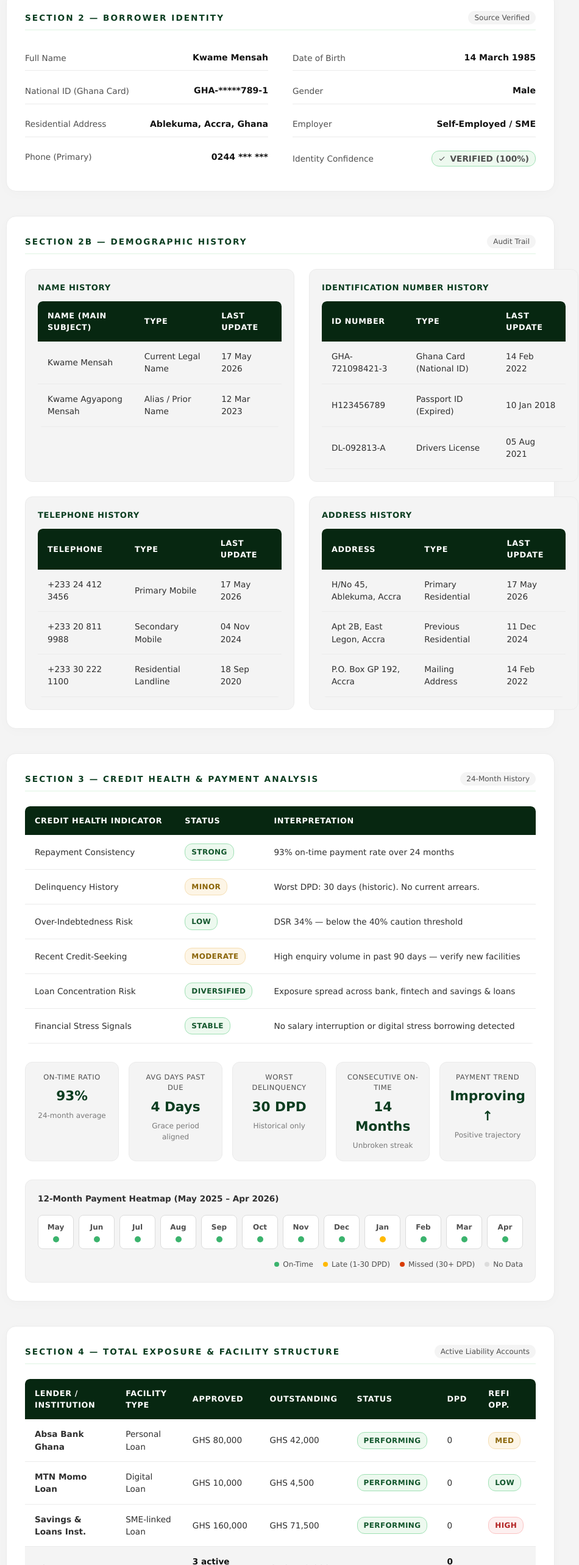
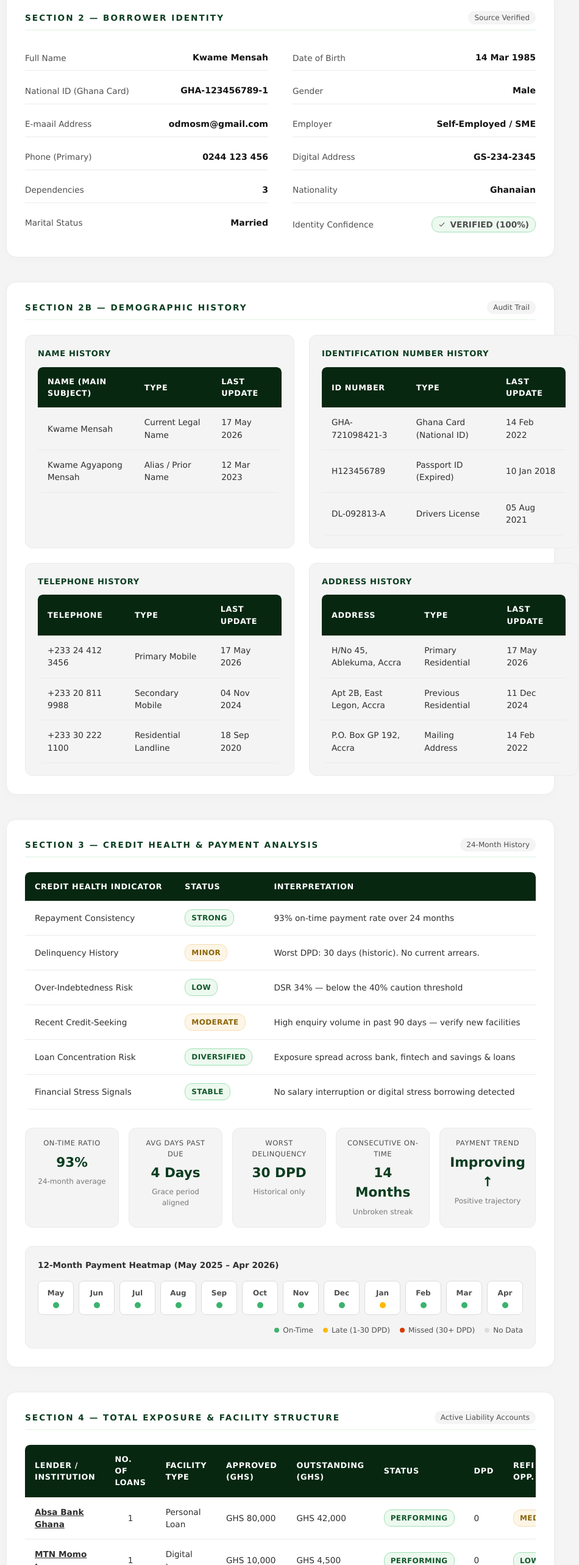
Before and after one commit to qrix15384/report_template, a React (Vite) app in the folder Report Template/: page / in a window 1280 px wide. Shown: the part 972-3538 px from the top of the page at 61% size, without its empty margins (330-1280 px from the left). Built offline with nearby package versions, Linux system fonts and the light colour scheme; the HTML template or start-up script is replaced by a standard one.

Commit message:
discussion changes

```diff
--- a/Report Template/src/CreditReport.jsx
+++ b/Report Template/src/CreditReport.jsx
@@ -4,6 +4,8 @@ import logo from './assets/xdsdata-logo.png'
 const facilityRows = [
   {
     lender: 'Absa Bank Ghana',
+    id: 'facility-absa',
+    number: <center>1</center>,
     type: 'Personal Loan',
     approved: 'GHS 80,000',
     outstanding: 'GHS 42,000',
@@ -13,6 +15,8 @@ const facilityRows = [
   },
   {
     lender: 'MTN Momo Loan',
+    id: 'facility-mtn',
+    number: <center>1</center>,
     type: 'Digital Loan',
     approved: 'GHS 10,000',
     outstanding: 'GHS 4,500',
@@ -21,7 +25,9 @@ const facilityRows = [
     refi: 'Low',
   },
   {
-    lender: 'Savings & Loans Inst.',
+    lender: 'Bayport Savings & Loans',
+    id: 'facility-bayport',
+    number: <center>1</center>,
     type: 'SME-linked Loan',
     approved: 'GHS 160,000',
     outstanding: 'GHS 71,500',
@@ -84,6 +90,14 @@ export default function CreditReport() {
       return () => document.removeEventListener('click', handleClickOutside);
     }
   }, [sidebarOpen]);
+
+  // Handle scrolling to facility account
+  const scrollToFacility = (facilityId) => {
+    const element = document.getElementById(facilityId);
+    if (element) {
+      element.scrollIntoView({ behavior: 'smooth', block: 'start' });
+    }
+  };
 
   // Helper to render repayment cell classes
   const getCellClass = (status) => {
@@ -374,22 +388,30 @@ export default function CreditReport() {
               </div>
               <div className="detail-row">
                 <span>National ID (Ghana Card)</span>
-                <strong>GHA-*****789-1</strong>
+                <strong>GHA-123456789-1</strong>
               </div>
               <div className="detail-row">
-                <span>Residential Address</span>
-                <strong>Ablekuma, Accra, Ghana</strong>
+                <span>E-maail Address</span>
+                <strong>odmosm@gmail.com</strong>
               </div>
               <div className="detail-row">
                 <span>Phone (Primary)</span>
-                <strong>0244 *** ***</strong>
-              </div>
+                <strong>0244 123 456</strong>
+                </div>
+                 <div className="detail-row">
+                <span>Dependencies</span>
+                <strong>3</strong>
+                </div>
+                 <div className="detail-row">
+                <span>Marital Status</span>
+                <strong>Married</strong>
+                </div>
             </div>
 
             <div className="detail-column">
               <div className="detail-row">
                 <span>Date of Birth</span>
-                <strong>14 March 1985</strong>
+                <strong>14 Mar 1985</strong>
               </div>
               <div className="detail-row">
                 <span>Gender</span>
@@ -399,6 +421,14 @@ export default function CreditReport() {
                 <span>Employer</span>
                 <strong>Self-Employed / SME</strong>
               </div>
+               <div className="detail-row">
+                <span>Digital Address</span>
+                <strong>GS-234-2345</strong>
+                </div>
+                 <div className="detail-row">
+                <span>Nationality</span>
+                <strong>Ghanaian</strong>
+                </div>
               <div className="detail-row">
                 <span>Identity Confidence</span>
                 <span className="verified-badge">
@@ -683,9 +713,10 @@ export default function CreditReport() {
               <thead>
                 <tr>
                   <th>Lender / Institution</th>
+                  <th>No. of Loans</th>
                   <th>Facility Type</th>
-                  <th>Approved</th>
-                  <th>Outstanding</th>
+                  <th>Approved (GHS)</th>
+                  <th>Outstanding (GHS)</th>
                   <th>Status</th>
                   <th>DPD</th>
                   <th>Refi Opp.</th>
@@ -694,7 +725,16 @@ export default function CreditReport() {
               <tbody>
                 {facilityRows.map((row) => (
                   <tr key={row.lender}>
-                    <td><strong>{row.lender}</strong></td>
+                    <td>
+                      <strong
+                        style={{ cursor: 'pointer', color: 'var(--green-600)', textDecoration: 'underline' }}
+                        onClick={() => scrollToFacility(row.id)}
+                        title="Click to view details"
+                      >
+                        {row.lender}
+                      </strong>
+                    </td>
+                    <td>{row.number}</td>
                     <td>{row.type}</td>
                     <td>{row.approved}</td>
                     <td>{row.outstanding}</td>
@@ -710,11 +750,13 @@ export default function CreditReport() {
                   </tr>
                 ))}
                 <tr className="summary-row">
-                  <td colSpan={2}>TOTAL</td>
-                  <td>3 active facilities</td>
-                  <td>GHS 118,000</td>
+                  <td>TOTAL</td>
+                  <td><center>3</center></td>
                   <td></td>
-                  <td>0 DPD</td>
+                  <td>250,000</td>
+                  <td>118,000</td>
+                  <td></td>
+                  <td>0</td>
                   <td></td>
                 </tr>
               </tbody>
@@ -722,7 +764,7 @@ export default function CreditReport() {
           </div>
 
           {/* Account Detail 1 */}
-          <div className="facility-account">
+          <div id="facility-absa" className="facility-account">
             <div className="facility-account-header">
               <span>Absa Bank Ghana | Personal Loan — Unsecured | 90981737382</span>
               <span className="status-pill success">Performing</span>
@@ -801,7 +843,7 @@ export default function CreditReport() {
           </div>
 
           {/* Account Detail 2 */}
-          <div className="facility-account">
+          <div id="facility-mtn" className="facility-account">
             <div className="facility-account-header">
               <span>MTN Momo Loan | Digital Revolving Loan | 876543 </span>
               <span className="status-pill success">Performing</span>
@@ -880,7 +922,7 @@ export default function CreditReport() {
           </div>
 
           {/* Account Detail 3 */}
-          <div className="facility-account">
+          <div id="facility-bayport" className="facility-account">
             <div className="facility-account-header">
               <span>Bayport Savings and Loans | SME Business-linked Loan | LG7787YY5435</span>
               <span className="status-pill success">Performing</span>
@@ -976,8 +1018,8 @@ export default function CreditReport() {
                   <th>Joint Loan Amount</th>
                   <th>Arrear Amount</th>
                   <th>Months in Arrears</th>
-                  <th>Date of Final Payment</th>
-                  <th>Cash Received</th>
+                  <th>Date of Last Payment</th>
+                  <th>Last Payment Received</th>
                 </tr>
               </thead>
               <tbody>
@@ -989,7 +1031,7 @@ export default function CreditReport() {
                   <td>GHS 0</td>
                   <td>0</td>
                   <td>15 Dec 2028</td>
-                  <td>GHS 12,500 / mo</td>
+                  <td>GHS 12,500</td>
                 </tr>
                 <tr>
                   <td><strong>Kojo Amponsah</strong></td>
@@ -999,7 +1041,7 @@ export default function CreditReport() {
                   <td>GHS 4,200</td>
                   <td>1 month</td>
                   <td>30 May 2026</td>
-                  <td>GHS 5,000 / mo</td>
+                  <td>GHS 5,000</td>
                 </tr>
               </tbody>
             </table>
@@ -1041,7 +1083,7 @@ export default function CreditReport() {
               <div className="affordability-card-header">
                 <span>Affordability Rating</span>
                 <h3>HEALTHY</h3>
-                <p>DSR of 34% is below the 40% caution limit threshold.</p>
+                <p>Debt Service Ratio of 34% is below the 40% caution limit threshold.</p>
               </div>
               <div className="ai-insight-box">
                 <strong>AI LENDING INSIGHT</strong>
@@ -1156,20 +1198,31 @@ export default function CreditReport() {
                     <tr>
                       <th>Cheque No.</th>
                       <th>Issuing Bank</th>
+                      <th>Date Issued</th>
                       <th>Cheque Amount</th>
                       <th>Return Reason</th>
-                      <th>Date Returned</th>
+                      <th>Date Bounced</th>
                     </tr>
                   </thead>
                   <tbody>
                     <tr>
                       <td><strong>CHQ-99881</strong></td>
                       <td>Standard Chartered</td>
+                      <td>10 Jan 2025</td>
                       <td>GHS 15,000</td>
                       <td>Insufficient Funds</td>
                       <td>12 Jan 2025</td>
                     </tr>
                     <tr>
+                      <td><strong>GHS-009881</strong></td>
+                      <td>Absa Bank Ghana Ltd</td>
+                      <td>12 Jun 2024</td>
+                      <td>USD 50,000</td>
+                      <td>Fraud</td>
+                      <td>12 Jun 2024</td>
+                    </tr>
+                    <tr>
+
                       <td colSpan="5" style={{ textAlign: 'center', color: 'var(--gray-500)' }}>
                         No other dud cheques recorded in the last 5 years.
                       </td>
@@ -1304,7 +1357,7 @@ export default function CreditReport() {
                 Predictive Risk Classifications
               </p>
               <div className="detail-row">
-                <span>Prob. of Default (PD)</span>
+                <span>Probability of Default (PD)</span>
                 <strong>3.8% (12-month forecast)</strong>
               </div>
               <div className="detail-row">
--- a/Report Template/src/index.css
+++ b/Report Template/src/index.css
@@ -552,6 +552,7 @@ body {
   scroll-behavior: smooth;
   overscroll-behavior: contain;
   border-radius: 8px;
+
 }
 
 .report-table {
@@ -595,6 +596,7 @@ body {
   background: var(--gray-100);
   border-bottom: 2px solid var(--gray-300);
   color: var(--gray-950);
+
 }
 
 /* Status Pill Indicators */
```
